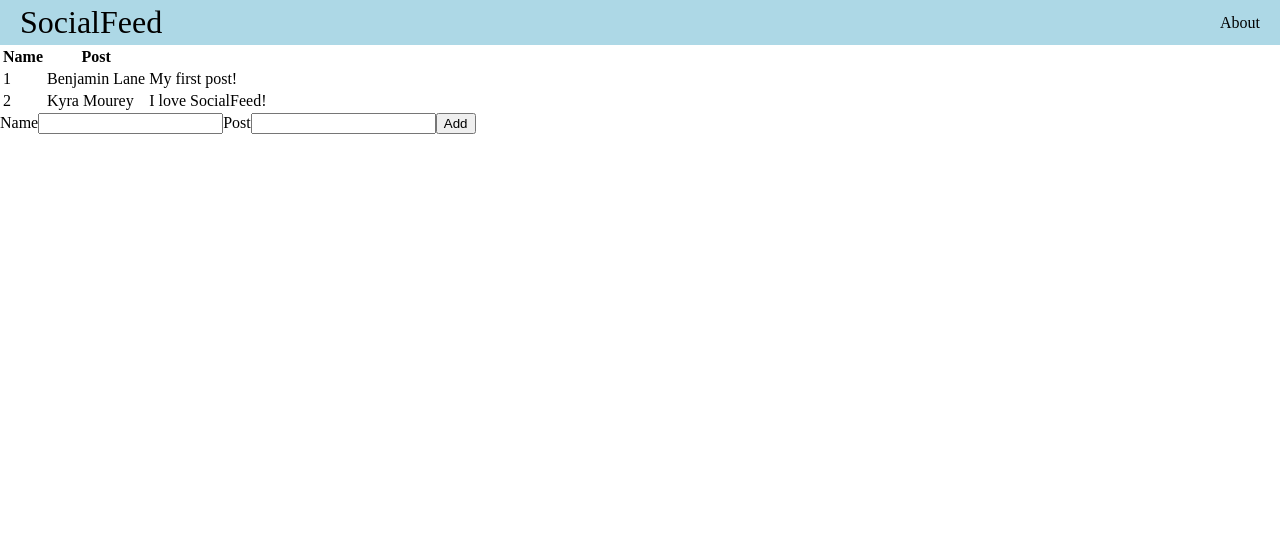
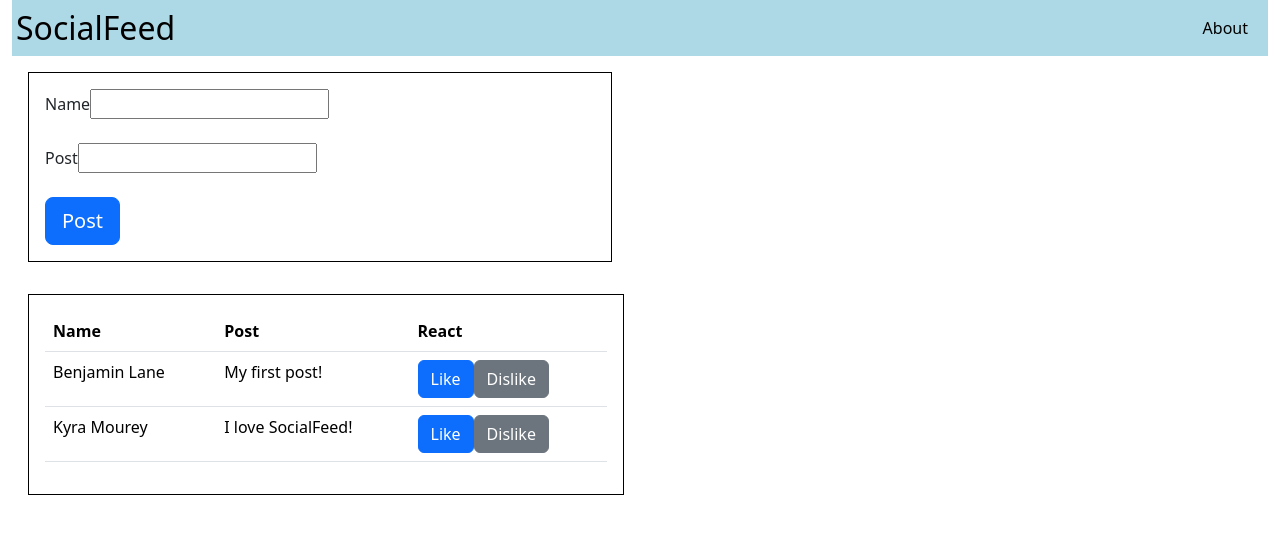
Before and after one commit to Benjameslane/Social_Feed1, a React (Create React App) app: page / in a window 1280 px wide. Shown: the top 534 px of the page. Built offline with nearby package versions, Linux system fonts and the light colour scheme.

Commit message:
added css and buttons

```diff
--- a/package.json
+++ b/package.json
@@ -6,8 +6,10 @@
     "@testing-library/jest-dom": "^5.17.0",
     "@testing-library/react": "^13.4.0",
     "@testing-library/user-event": "^13.5.0",
+    "bootstrap": "^5.3.1",
     "react": "^18.2.0",
     "react-dom": "^18.2.0",
+    "react-google-charts": "^4.0.1",
     "react-scripts": "5.0.1",
     "web-vitals": "^2.1.4"
   },
--- a/src/App.js
+++ b/src/App.js
@@ -9,6 +9,8 @@ function App() {
 
 const [entries, setEntries] = useState([{Name: 'Benjamin Lane', Post: 'My first post!'}, {Name: 'Kyra Mourey', Post: 'I love SocialFeed!'}])
 
+
+
 function addNewPost(entry){
   let tempEntries = [...entries, entry];
   setEntries(tempEntries);
@@ -16,10 +18,29 @@ function addNewPost(entry){
 
 
   return (
-    <div>
-  <NavBar />
-  <PostList parentEntries={entries} />
-  <Post addNewPostProperty={addNewPost}/>
+    <div className='container-fluid'>
+      <div className='row'>
+      <div className='col-md-12'>
+      <NavBar />
+        </div>
+
+        <div className='col-md-6'>
+        <div className='border-box'>
+
+        <Post addNewPostProperty={addNewPost}/>
+        </div>
+        </div>
+      </div>
+      <div className='col-md-6'>
+      <div className='border-box'>
+      <PostList parentEntries={entries} />
+
+
+      </div>
+</div>
+
+
+
 
   </div>
 
--- a/src/Components/Post.jsx
+++ b/src/Components/Post.jsx
@@ -20,9 +20,13 @@ const Post = (props) => {
         <form onSubmit={handleSubmit}>
             <label>Name</label>
             <input type='text'value={Name} onChange={(event) => setName(event.target.value)}/>
+            <br></br>
+            <br></br>
             <label>Post</label>
             <input type='text' value={Post} onChange={(event) => setPost(event.target.value)}/>
-            <button type='submit'>Add</button>
+            <br></br>
+            <br></br>
+            <input class="btn btn-primary btn-lg" type="submit" value="Post"/>
         </form>
     );
 }
--- a/src/Components/PostList/PostList.jsx
+++ b/src/Components/PostList/PostList.jsx
@@ -2,20 +2,23 @@
 const PostList = (props) => {
     return (
 
-    <table>
+    <table className="table">
       <thead>
         <tr>
           <th>Name</th>
           <th>Post</th>
+          <th>React</th>
         </tr>
       </thead>
       <tbody>
         {props.parentEntries.map((entry, index) => {
           return (
               <tr>
-                <td>{index + 1}</td>
+
                 <td>{entry.Name}</td>
                 <td>{entry.Post}</td>
+                <td> <button type="button" class="btn btn btn-primary" enabled>Like</button>
+                <button type="button" class="btn btn-secondary btn" enabled>Dislike</button></td>
               </tr>
           );
         })}
--- a/src/index.js
+++ b/src/index.js
@@ -2,6 +2,7 @@ import React from 'react';
 import ReactDOM from 'react-dom';
 import App from './App.js';
 import "./styles.css"
+import 'bootstrap/dist/css/bootstrap.min.css';
 
 
 ReactDOM.render(<App />, document.getElementById('root'));
--- a/src/styles.css
+++ b/src/styles.css
@@ -43,3 +43,11 @@ body {
 .nav li:hover {
     background-color: #777;
 }
+
+.border-box{
+    border: 1px;
+    border-style: solid;
+    border-color: black;
+    margin: 1rem;
+    padding: 1rem;
+}
```
Also changed, not shown: src/Components/EntriesPostTracker/EntriesPostTracker.jsx (added, +13 -0 lines), src/Components/LikeButton.jsx (added, +27 -0 lines), 1 other file (tests, documents, lock files or other folders).
